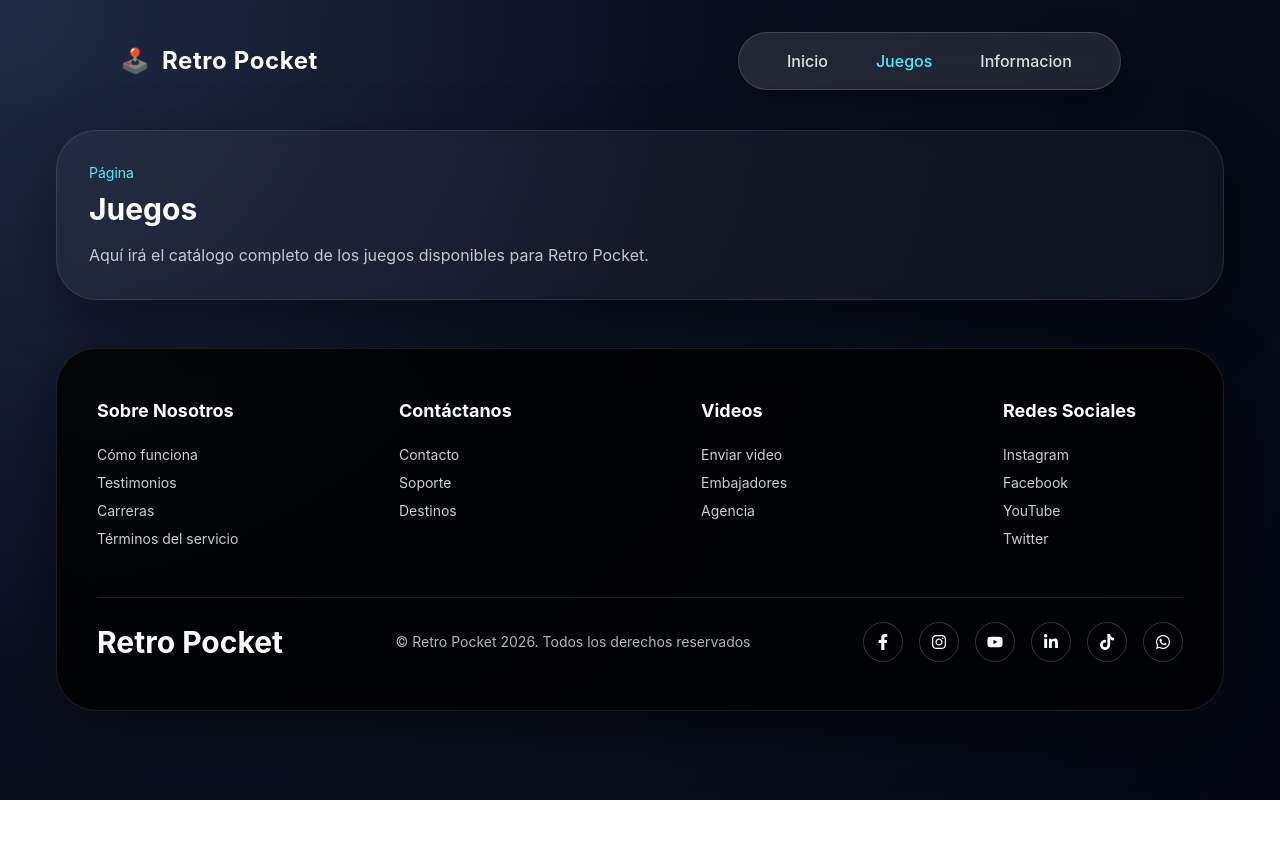
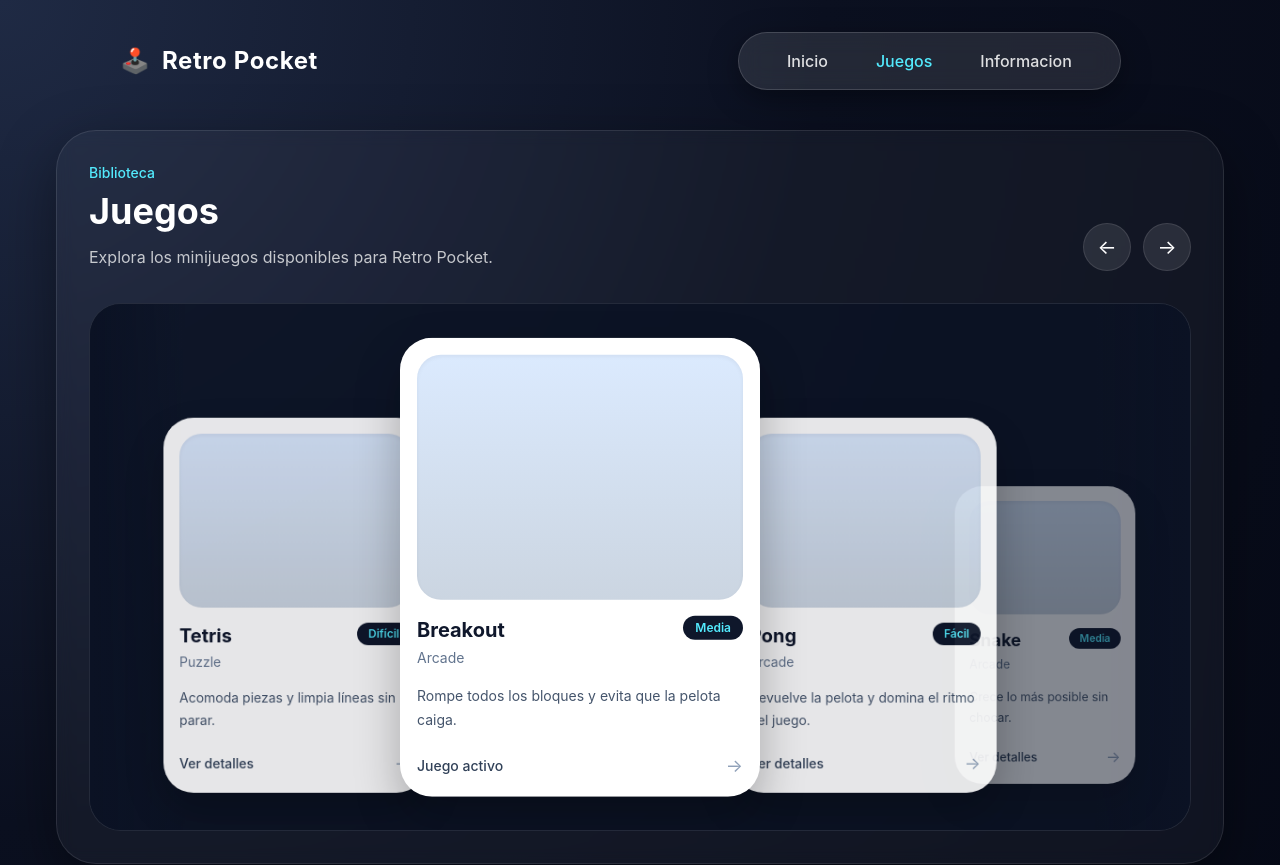
Before and after one commit to LeoDuffed/retro-pocket, a React (Vite) app: page /juegos in a window 1280 px wide. Shown: the top 865 px of the page. Before the commit the page ends 800 px from the top, so only its background shows below. Built offline with nearby package versions, Linux system fonts and the light colour scheme.

Commit message:
Ya quedo la pagina de juegos, por ahora

```diff
--- a/src/pages/Juegos.jsx
+++ b/src/pages/Juegos.jsx
@@ -1,12 +1,226 @@
+import { useState } from "react";
+import { Link } from "react-router-dom";
+
+const games = [
+  {
+    id: 1,
+    title: "Breakout",
+    slug: "breakout",
+    genre: "Arcade",
+    difficulty: "Media",
+    description: "Rompe todos los bloques y evita que la pelota caiga.",
+  },
+  {
+    id: 2,
+    title: "Pong",
+    slug: "pong",
+    genre: "Arcade",
+    difficulty: "Fácil",
+    description: "Devuelve la pelota y domina el ritmo del juego.",
+  },
+  {
+    id: 3,
+    title: "Snake",
+    slug: "snake",
+    genre: "Arcade",
+    difficulty: "Media",
+    description: "Crece lo más posible sin chocar.",
+  },
+  {
+    id: 4,
+    title: "Tetris",
+    slug: "tetris",
+    genre: "Puzzle",
+    difficulty: "Difícil",
+    description: "Acomoda piezas y limpia líneas sin parar.",
+  },
+];
+
+function mod(n, m) {
+  return ((n % m) + m) % m;
+}
+
+function getCardState(offset, total) {
+  if (offset === 0) {
+    return {
+      visible: true,
+      x: 0,
+      y: 0,
+      scale: 1,
+      opacity: 1,
+      z: 40,
+      width: "360px",
+    };
+  }
+
+  if (offset === 1) {
+    return {
+      visible: true,
+      x: 285,
+      y: 38,
+      scale: 0.94,
+      opacity: 0.9,
+      z: 30,
+      width: "280px",
+    };
+  }
+
+  if (offset === total - 1) {
+    return {
+      visible: true,
+      x: -285,
+      y: 38,
+      scale: 0.94,
+      opacity: 0.9,
+      z: 30,
+      width: "280px",
+    };
+  }
+
+  if (offset === 2) {
+    return {
+      visible: true,
+      x: 465,
+      y: 68,
+      scale: 0.86,
+      opacity: 0.5,
+      z: 20,
+      width: "210px",
+      desktopOnly: true,
+    };
+  }
+
+  if (offset === total - 2) {
+    return {
+      visible: true,
+      x: -465,
+      y: 68,
+      scale: 0.86,
+      opacity: 0.5,
+      z: 20,
+      width: "210px",
+      desktopOnly: true,
+    };
+  }
+
+  return { visible: false };
+}
+
 export default function Juegos() {
+  const [activeIndex, setActiveIndex] = useState(0);
+  const centerOffset = games.length % 2 === 0 ? -60 : 0;
+
+  const goLeft = () => {
+    setActiveIndex((prev) => mod(prev - 1, games.length));
+  };
+
+  const goRight = () => {
+    setActiveIndex((prev) => mod(prev + 1, games.length));
+  };
+
   return (
-    <main className="grid gap-6">
-      <section className="rounded-[2.5rem] border border-white/10 bg-white/4 p-8 shadow-[0_20px_60px_rgba(0,0,0,0.4)] backdrop-blur-sm">
-        <p className="text-sm text-cyan-300">Página</p>
-        <h1 className="mt-2 text-3xl font-bold text-white">Juegos</h1>
-        <p className="mt-4 max-w-2xl text-white/75">
-          Aquí irá el catálogo completo de los juegos disponibles para Retro Pocket.
-        </p>
+    <main className="w-full">
+      <section className="w-full rounded-[2.5rem] border border-white/10 bg-white/[0.04] p-5 shadow-[0_20px_60px_rgba(0,0,0,0.4)] backdrop-blur-sm md:p-6 lg:p-8">
+        <div className="mb-8 flex flex-col gap-4 md:flex-row md:items-end md:justify-between">
+          <div>
+            <p className="text-sm font-medium text-cyan-300">Biblioteca</p>
+            <h1 className="mt-2 text-3xl font-bold text-white md:text-4xl">
+              Juegos
+            </h1>
+            <p className="mt-3 max-w-2xl text-sm leading-7 text-white/75 md:text-base">
+              Explora los minijuegos disponibles para Retro Pocket.
+            </p>
+          </div>
+
+          <div className="flex items-center gap-3">
+            <button
+              onClick={goLeft}
+              className="flex h-12 w-12 items-center justify-center rounded-full border border-white/10 bg-white/10 text-xl text-white transition hover:bg-white/15"
+            >
+              ←
+            </button>
+
+            <button
+              onClick={goRight}
+              className="flex h-12 w-12 items-center justify-center rounded-full border border-white/10 bg-white/10 text-xl text-white transition hover:bg-white/15"
+            >
+              →
+            </button>
+          </div>
+        </div>
+
+        <div className="relative w-full overflow-hidden rounded-[2rem] border border-white/10 bg-[#0b1224]/80 px-2 py-12 sm:px-4 md:px-6">
+          <div className="pointer-events-none absolute inset-y-0 left-0 w-16 bg-gradient-to-r from-[#0b1224] to-transparent md:w-24" />
+          <div className="pointer-events-none absolute inset-y-0 right-0 w-16 bg-gradient-to-l from-[#0b1224] to-transparent md:w-24" />
+
+          <div className="relative mx-auto h-[430px] w-full max-w-[980px]">
+            {games.map((game, index) => {
+              const offset = mod(index - activeIndex, games.length);
+              const state = getCardState(offset, games.length);
+
+              if (!state.visible) return null;
+
+              const isActive = offset === 0;
+
+              return (
+                <div
+                  key={game.id}
+                  className={`absolute left-1/2 top-1/2 ${
+                    state.desktopOnly ? "hidden md:block" : ""
+                  }`}
+                  style={{
+                    width: state.width,
+                    zIndex: state.z,
+                    opacity: state.opacity,
+                    transform: `translate(-50%, -50%) translate(${
+                      state.x + centerOffset
+                    }px, ${state.y}px) scale(${state.scale})`,
+                    transition:
+                      "transform 700ms cubic-bezier(0.22, 1, 0.36, 1), opacity 700ms cubic-bezier(0.22, 1, 0.36, 1)",
+                    willChange: "transform, opacity",
+                  }}
+                >
+                  <Link
+                    to={`/juegos/${game.slug}`}
+                    className="group block rounded-[2rem]"
+                  >
+                    <div className="rounded-[2rem] border border-white/10 bg-white p-4 text-slate-900 shadow-[0_20px_45px_rgba(0,0,0,0.28)] transition-transform duration-300 ease-out group-hover:-translate-y-2 group-hover:shadow-[0_25px_60px_rgba(0,0,0,0.35)]">
+                      <div className="mb-4 flex aspect-[4/3] items-center justify-center rounded-[1.5rem] bg-[linear-gradient(180deg,#dbeafe,#cbd5e1)] text-5xl shadow-inner">
+
+                      </div>
+
+                      <div className="flex items-start justify-between gap-3">
+                        <div>
+                          <h2 className="text-xl font-bold">{game.title}</h2>
+                          <p className="mt-1 text-sm text-slate-500">
+                            {game.genre}
+                          </p>
+                        </div>
+
+                        <span className="rounded-full bg-slate-900 px-3 py-1 text-xs font-semibold text-cyan-300">
+                          {game.difficulty}
+                        </span>
+                      </div>
+
+                      <p className="mt-4 text-sm leading-6 text-slate-600">
+                        {game.description}
+                      </p>
+
+                      <div className="mt-5 flex items-center justify-between">
+                        <span className="text-sm font-medium text-slate-700">
+                          {isActive ? "Juego activo" : "Ver detalles"}
+                        </span>
+                        <span className="text-lg text-slate-400 transition-transform duration-300 group-hover:translate-x-1">
+                          →
+                        </span>
+                      </div>
+                    </div>
+                  </Link>
+                </div>
+              );
+            })}
+          </div>
+        </div>
       </section>
     </main>
   );
```
